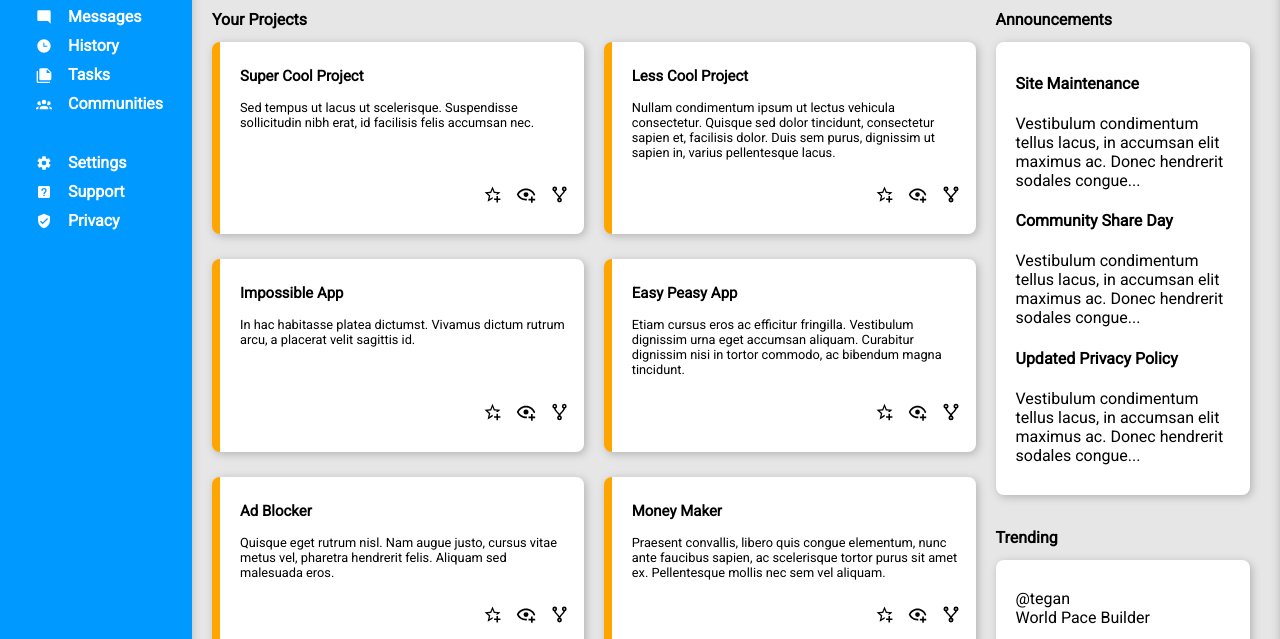
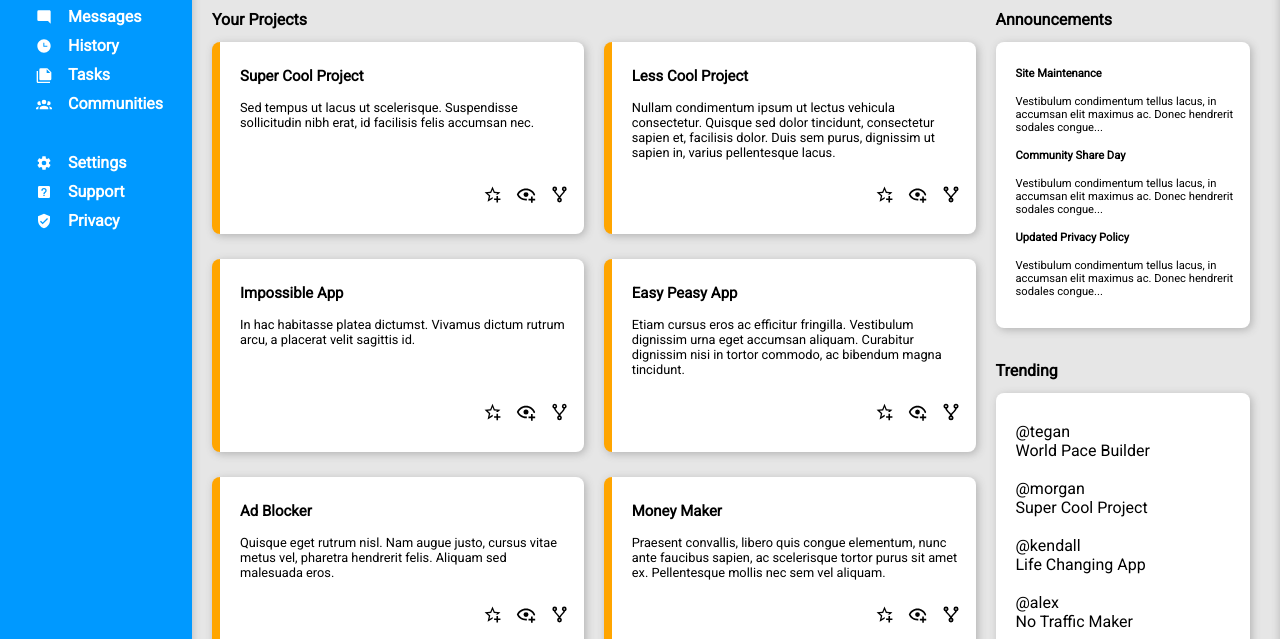
Before and after one commit to raidelo/dashboard-top, a plain HTML site: page index.html in a window 1280 px wide. Shown: the part 136-775 px from the top of the page. Drawn offline with Linux system fonts and the light colour scheme.

Commit message:
style: style announcements

```diff
--- a/css/style.css
+++ b/css/style.css
@@ -229,6 +229,10 @@ h2 {
   grid-area: announcements;
 }
 
+.announcement {
+  font-size: 0.7rem;
+}
+
 /** Trending **/
 
 #trending {
```
